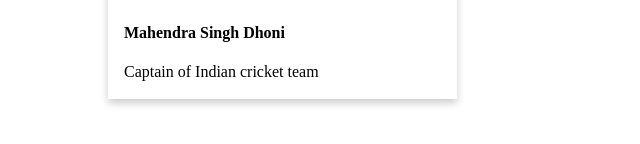
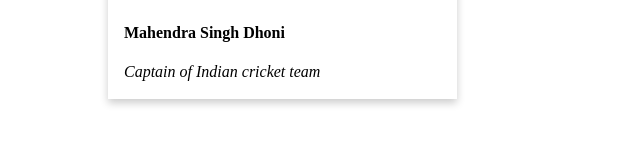
Before and after one commit to shravanireguri/shravanireguri.github.io, a plain HTML site: page usercard.html in a window 1280 px wide. Shown: the part 332-476 px from the top of the page, 0-640 px from the left. Drawn offline with Linux system fonts and the light colour scheme.

Commit message:
added font

```diff
--- a/usercard.css
+++ b/usercard.css
@@ -15,3 +15,7 @@
 .cardbody{
     padding: 2px 16px;
 }
+
+.cardbody-desig{
+    font-style: italic;
+}
--- a/usercard.html
+++ b/usercard.html
@@ -14,7 +14,7 @@
             <img class = "cardimg" src="https://img1.hscicdn.com/image/upload/f_auto,t_ds_square_w_320,q_50/lsci/db/PICTURES/CMS/319900/319946.png">
             <div class = "cardbody">
                 <h4>Mahendra Singh Dhoni</h4>
-                <p>Captain of Indian cricket team</p>
+                <p class="cardbody-desig">Captain of Indian cricket team</p>
             </div>
         </div>
     </div>
```
